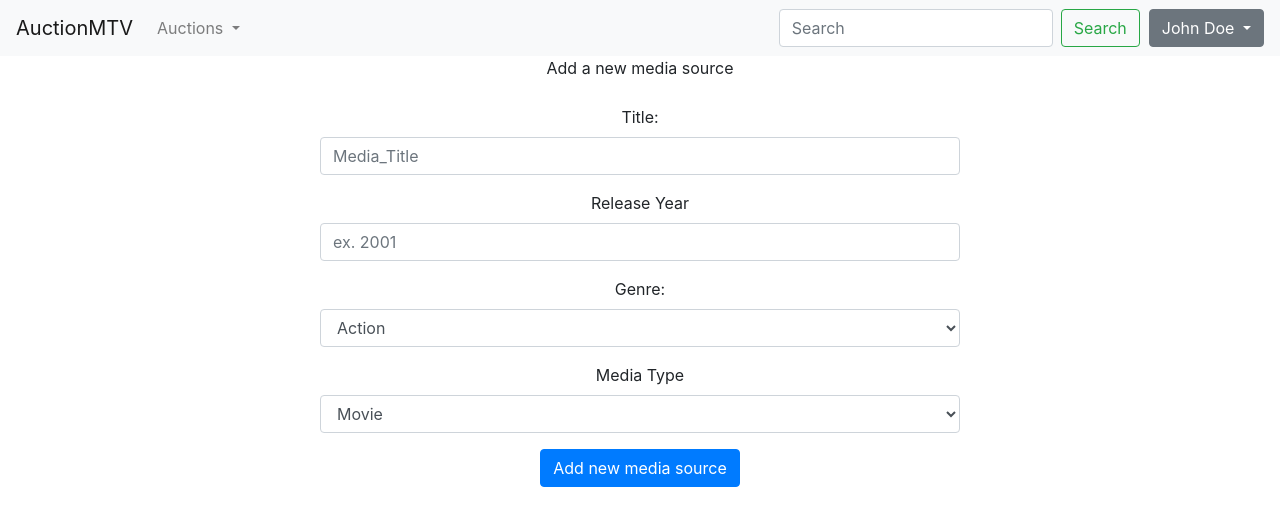
After one commit to ahfpca/AuctionMTV, a Django app: page /auction/add_media in a window 1280 px wide. The commit adds this page. Shown: the top 526 px of the page. Run offline with Django 3.2, Linux system fonts and the light colour scheme; data comes from the database, SQL or seed files in the repository; both versions use the stored data as it was after the commit; some libraries are stand-ins or nearby versions.

Commit message:
Adjusted auction templates and models.

```diff
--- a/AuctionMTV/urls.py
+++ b/AuctionMTV/urls.py
@@ -13,9 +13,10 @@ Including another URLconf
     1. Import the include() function: from django.conf.urls import url, include
     2. Add a URL to urlpatterns:  url(r'^blog/', include('blog.urls'))
 """
-from django.conf.urls import url
+from django.conf.urls import url, include
 from django.contrib import admin
 
 urlpatterns = [
     url(r'^admin/', admin.site.urls),
+    url(r'^auction/', include('apps.auction.urls')),
 ]
--- a/apps/auction/models.py
+++ b/apps/auction/models.py
@@ -1,4 +1,5 @@
 from django.db import models
+import datetime
 import re
 CURRENCY_REGEX = re.compile(r'^\d+(?:\.\d+)?')
 YEAR_REGEX = re.compile(r'^(19|20)\d{2}$')
@@ -40,6 +41,9 @@ class Genre (models.Model):
     created_at = models.DateTimeField(auto_now_add=True)
     updated_at = models.DateTimeField(auto_now=True)
 
+    def __repr__(self):
+        return "<Genre object: genre_id {}, genre_name: {}>".format(self.genre_id, self.genre_name)
+
 
 class Media (models.Model):
     media_id = models.AutoField(primary_key=True)
@@ -53,7 +57,7 @@ class Media (models.Model):
     objects = MediaManager()
 
     def __repr__(self):
-        return "<Media object: media_title: {}, genre: {}, release_year: {}, type: {}, in_auction: {}>".format(self.media_title, self.genre, self.release_year, self.type, self.in_auction)
+        return "<Media object: media_id {}, media_title: {}, fk_genre: {}, release_year: {}, media_type: {}>".format(self.media_id, self.media_title, self.fk_genre, self.release_year, self.media_type)
 
 
 class Category (models.Model):
@@ -61,6 +65,9 @@ class Category (models.Model):
     category_name = models.CharField(max_length=255)
     created_at = models.DateTimeField(auto_now_add=True)
     updated_at = models.DateTimeField(auto_now=True)
+
+    def __repr__(self):
+        return "<Category object: category_id {}, category_name: {}>".format(self.category_id, self.category_name)
 
 
 class Auction (models.Model):
@@ -72,15 +79,15 @@ class Auction (models.Model):
     current_bid = models.FloatField()
     created_at = models.DateTimeField(auto_now_add=True)
     updated_at = models.DateTimeField(auto_now=True)
-    deadline = models.DateTimeField()
-    fk_category = models.ForeignKey(Category, related_name="fk_auction")
-    fk_media = models.ForeignKey(Media, related_name="fk_auction")
+    deadline = models.DateTimeField(auto_now=True)
+    fk_category = models.ForeignKey(Category, related_name="fk_auction", null=True)
+    fk_media = models.ForeignKey(Media, related_name="fk_auction", null=True)
     # fk_user = models.ForeignKey(User, related_name="fk_auction")
 
     objects = AuctionManager()
 
     def __repr__(self):
-        return "<Auction object: title: {}, category: {}, description: {}, duratmediaion_seconds: {}, starting_bid: {}, current_bid: {}>".format(self.title, self.category, self.description, self.duration_seconds, self.starting_bid, self.current_bid)
+        return "<Auction object: auction_id {}, title: {}, desciption: {}, duration: {}, starting_bid: {}, deadline: {}, fk_category: {}, fk_media: {}>".format(self.auction_id, self.title, self.description, self.duration_seconds, self.starting_bid, self.deadline, self.fk_category, self.fk_media)
 
 
 class Bid (models.Model):
@@ -89,3 +96,6 @@ class Bid (models.Model):
     # fk_user = models.ForeignKey(User, related_name="fk_auction")
     bid_amount = models.FloatField()
     created_at = models.DateTimeField(auto_now_add=True)
+
+    def __repr__(self):
+        return "<Bid object: bid_id {}>".format(self.bid_id, self.fk_auction)
--- /dev/null
+++ b/apps/auction/static/auction/css/main.css
@@ -0,0 +1,18 @@
+    a:hover {
+        background-color: #f0f0f0;
+    }
+
+    .list-group {
+        width: 50%;
+        list-style-type: none;
+        margin: 25px auto;
+    }
+
+    h2 {
+        width: 50%;
+        margin: auto;
+    }
+
+    h1 {
+        margin: 25px 0px;
+    }
--- /dev/null
+++ b/apps/auction/templates/auction/add_media.html
@@ -0,0 +1,90 @@
+<!DOCTYPE html>
+<html>
+
+<head>
+    <meta charset="utf-8" />
+    <meta http-equiv="X-UA-Compatible" content="IE=edge">
+    <title>Create a new auction</title>
+    <meta name="viewport" content="width=device-width, initial-scale=1"> {% load static %}
+    <link href="https://stackpath.bootstrapcdn.com/bootstrap/4.1.1/css/bootstrap.min.css" rel="stylesheet" integrity="sha384-WskhaSGFgHYWDcbwN70/dfYBj47jz9qbsMId/iRN3ewGhXQFZCSftd1LZCfmhktB"
+        crossorigin="anonymous">
+    <script src="https://code.jquery.com/jquery-3.2.1.min.js"></script>
+    <link rel="stylesheet" href="{% static 'auction/css/main.css' %}">
+</head>
+
+<body>
+    <nav class="navbar navbar-expand-lg navbar-light bg-light">
+        <a class="navbar-brand" href="#">AuctionMTV</a>
+        <button class="navbar-toggler" type="button" data-toggle="collapse" data-target="#navbarSupportedContent" aria-controls="navbarSupportedContent"
+            aria-expanded="false" aria-label="Toggle navigation">
+            <span class="navbar-toggler-icon"></span>
+        </button>
+        <div class="collapse navbar-collapse" id="navbarSupportedContent">
+            <ul class="navbar-nav mr-auto">
+                <li class="nav-item dropdown">
+                    <a class="nav-link dropdown-toggle" href="#" id="navbarDropdown" role="button" data-toggle="dropdown" aria-haspopup="true"
+                        aria-expanded="false">
+                        Auctions
+                    </a>
+                    <div class="dropdown-menu" aria-labelledby="navbarDropdown">
+                        <a class="dropdown-item" href="../auction/by_title.html">By Title</a>
+                        <a class="dropdown-item disabled" href="#">By Category</a>
+                    </div>
+                </li>
+            </ul>
+            <form class="form-inline my-2 my-lg-0">
+                <input class="form-control mr-sm-2" type="search" placeholder="Search" aria-label="Search">
+                <button class="btn btn-outline-success my-2 my-sm-0" type="submit">Search</button>
+                <p>&nbsp;&nbsp;</p>
+            </form>
+            <div class="dropdown">
+                <button class="btn btn-secondary dropdown-toggle" type="button" id="dropdownMenuButton" data-toggle="dropdown" aria-haspopup="true"
+                    aria-expanded="false">
+                    John Doe
+                </button>
+                <div class="dropdown-menu" aria-labelledby="dropdownMenuButton">
+                    <a class="dropdown-item" href="../user_dash/index.html">Dashboard</a>
+                    <a class="dropdown-item" href="#">Account</a>
+                    <a class="dropdown-item" href="#">Log out</a>
+                </div>
+            </div>
+        </div>
+    </nav>
+    <div class="form-group text-center">
+        <p class="">Add a new media source</p>
+        <div id="media_form">
+            <div class="list-group">
+                <form action="/auction/process_med" , method="POST">
+                    {% csrf_token %}
+                    <div class="form-group">
+                        <label for="Media_Title">Title:</label>
+                        <input type="text" class="form-control" placeholder="Media_Title" name="media_title">
+                    </div>
+                    <div class="form-group">
+                        <label for="Release_year">Release Year</label>
+                        <input type="text" class="form-control" placeholder="ex. 2001" name="release_year">
+                    </div>
+                    <div class="form-group">
+                        <label for="">Genre:
+                        </label>
+                        <select class="form-control" id="" name="genre">
+                            {% for i in genres %}
+                            <option value={{i.genre_id}}>{{i.genre_name}}</option>
+                            {% endfor %}
+                        </select>
+                    </div>
+                    <div class="form-group">
+                        <label for="">Media Type</label>
+                        <select class="form-control" id="" name="media_type">
+                            <option value="movie">Movie</option>
+                            <option value="tv">TV</option>
+                        </select>
+                    </div>
+                    <input type="submit" class="btn btn-primary" id="add_media" value="Add new media source">
+                </form>
+            </div>
+        </div>
+
+</body>
+
+</html>
--- a/apps/auction/urls.py
+++ b/apps/auction/urls.py
@@ -4,11 +4,12 @@ from . import views
 # Must include links to the
 urlpatterns = [
     url(r'^$', views.index),
-    url(r'^auction/by_title', views.sort_by_title),
-    url(r'^auction/by_categ', views.sort_by_categ),
-    url(r'^auction/create', views.create),
-    url(r'^auction/process_auc', views.process_new_auc),
-    url(r'^auction/process_med', views.process_new_media),
+    url(r'^by_title', views.sort_by_title),
+    url(r'^by_categ', views.sort_by_categ),
+    url(r'^create', views.create),
+    url(r'^process_auc', views.process_new_auc),
+    url(r'^process_med', views.process_new_media),
+    url(r'^add_media', views.add_media),
     # url(r'^auction/generate_form', views.generate_form)
     # url(r'^auction/media_form.html', views.media_form_html)
 ]
--- a/apps/auction/views.py
+++ b/apps/auction/views.py
@@ -6,13 +6,22 @@ def index(request):
     return render(request, 'auction/index.html')
 
 def sort_by_title(request):
-    return render(request, 'auction/by_title.html')
+    context = {
+        'categories' : Category.objects.all(),
+        'auctions' : Auction.objects.all()
+    }
+    return render(request, 'auction/by_title.html', context)
 
 def sort_by_categ(request):
     return render(request, 'auction/by_categ.html')
 
 def create(request):
-    return render(request, 'auction/add_auction.html')
+    context = {
+        'categories' : Category.objects.all(),
+        'auctions' : Auction.objects.all(),
+        'media' : Media.objects.all()
+    }
+    return render(request, 'auction/add_auction.html', context)
 
 def process_new_auc(request):
     errors = Auction.objects.auction_validator(request.POST)
@@ -23,7 +32,8 @@ def process_new_auc(request):
         print('-'*30 + '>', 'New auction form did not pass validation.')
         return redirect('/auction/create')
     else:
-        new_auction = Auction.objects.create(title=request.POST['title'], description=request.POST['description'], category=request.POST['category'], duration_seconds=request.POST['duration'], starting_bid=request.POST['starting_bid'], current_bid=request.POST['starting_bid'])
+        new_category = Category.objects.get(category_id=request.POST['category'])
+        new_auction = Auction.objects.create(title=request.POST['title'], description=request.POST['description'], fk_category=new_category, duration_seconds=request.POST['duration'], starting_bid=request.POST['starting_bid'], current_bid=request.POST['starting_bid'], deadline=request.POST['deadline'])
         print(request.POST)
         print('hi')
         return redirect('/auction/create')
@@ -43,6 +53,11 @@ def process_new_media(request):
     print('New media form was submitted')
     return redirect('/auction/create')
 
+def add_media(request):
+    context = {
+        'genres' : Genre.objects.all()
+    }
+    return render(request, 'auction/add_media.html', context)
 
 # def media_form_html(request):
 #     if 'title' not in request.session:
```
Also changed, not shown: apps/auction/static/auction/css/add_auc.css (added, +26 -0 lines), apps/auction/templates/auction/add_auction.html (+27 -114 lines), apps/auction/templates/auction/by_categ.html (+6 -4 lines), apps/auction/templates/auction/by_title.html (+12 -63 lines), apps/auction/templates/auction/index.html (+4 -57 lines), apps/auction/migrations/0008_auto_20180529_2225.py (added), apps/auction/migrations/0009_auto_20180529_2241.py (added), db.sqlite3.
